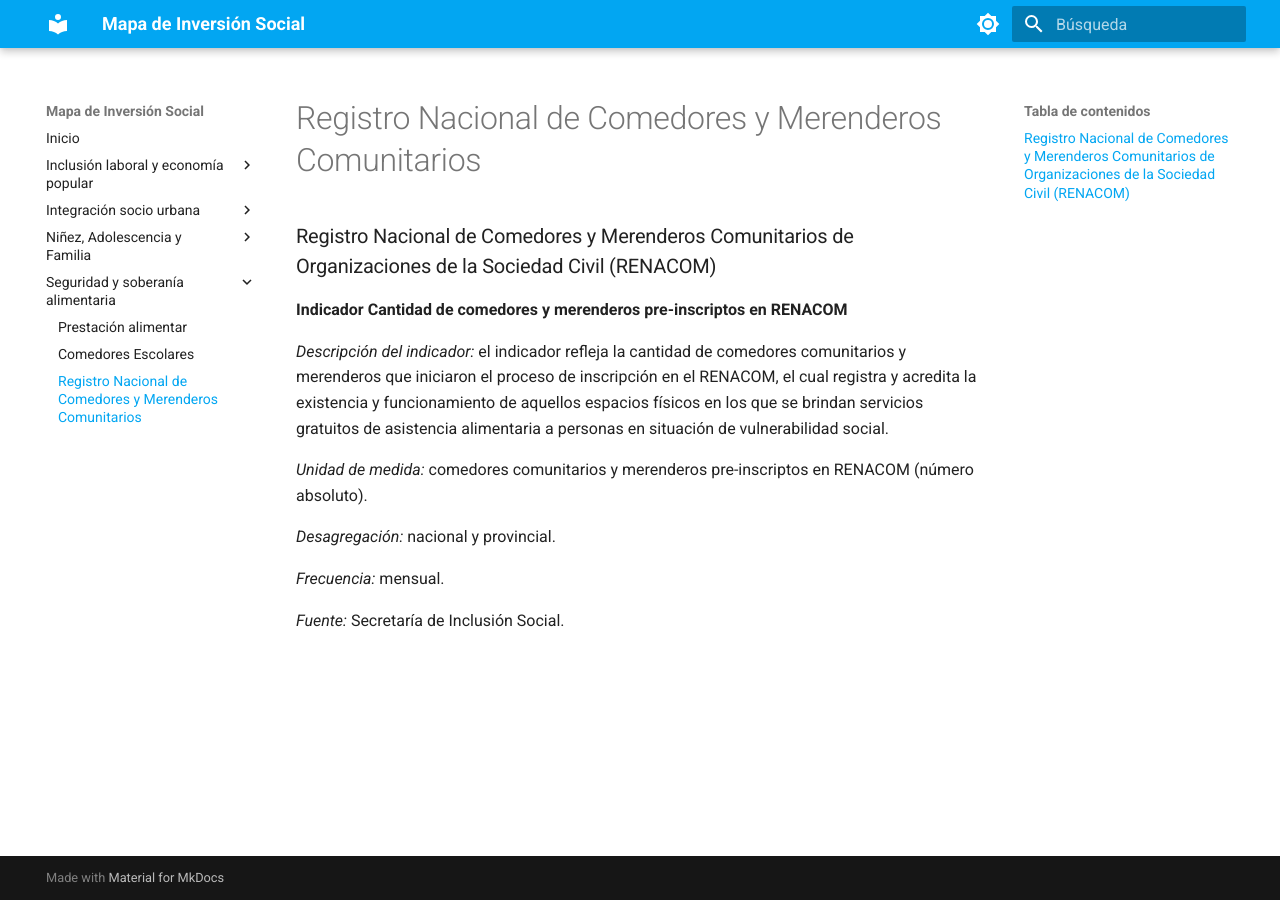
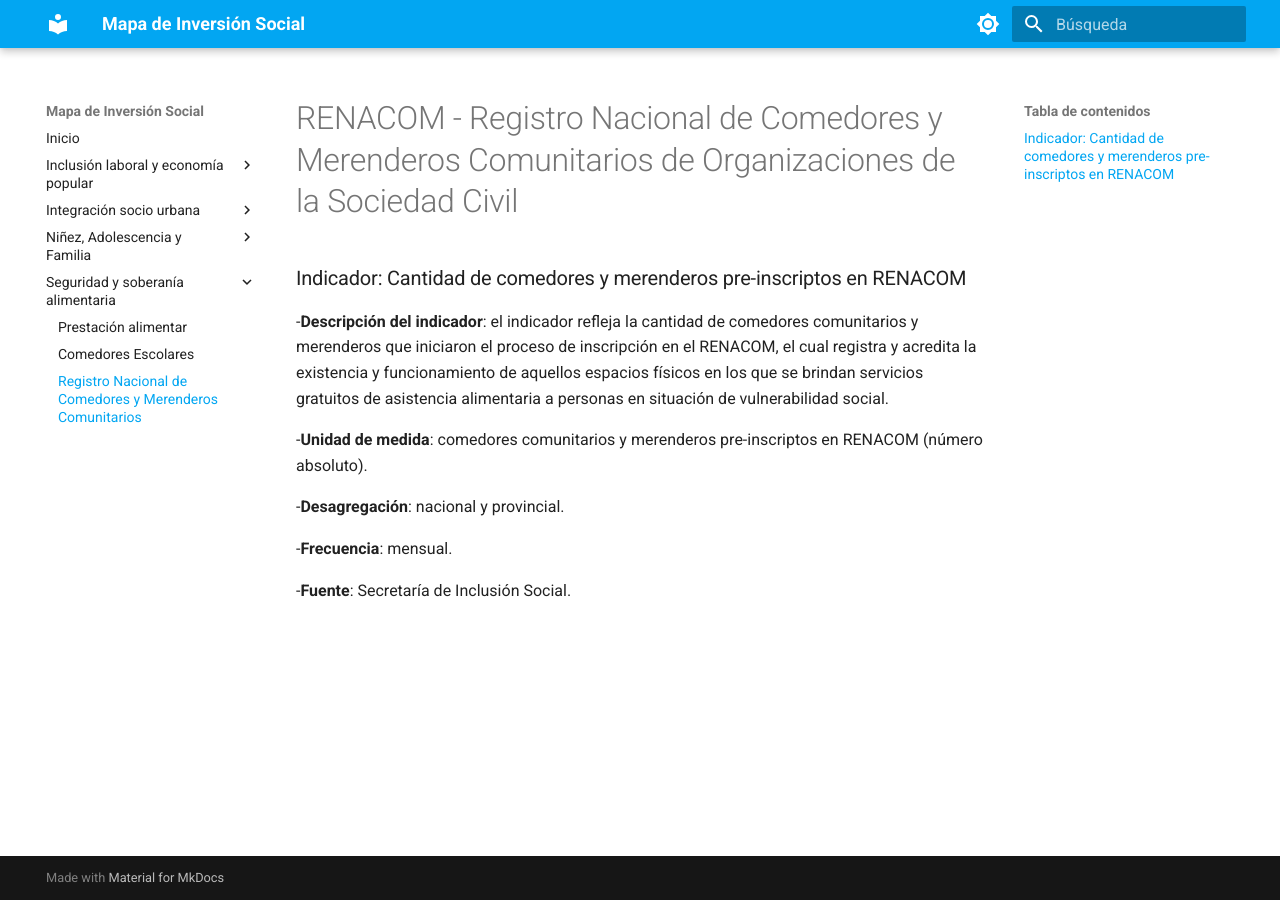
Before and after one commit to datos-desarrollosocial-nacion/metadata-mapa-de-inversion-social, an MkDocs documentation site: the page built from docs/renacom.md, in a window 1280 px wide. Built offline with MkDocs 1.6.1 and Material for MkDocs 9.7.7, drawn with Linux system fonts in a browser that asks for light colours.

Commit message:
Update renacom.md

```diff
--- a/docs/renacom.md
+++ b/docs/renacom.md
@@ -1,13 +1,13 @@
-### Registro Nacional de Comedores y Merenderos Comunitarios de Organizaciones de la Sociedad Civil (RENACOM)
+# RENACOM - Registro Nacional de Comedores y Merenderos Comunitarios de Organizaciones de la Sociedad Civil
 
-**Indicador Cantidad de comedores y merenderos pre-inscriptos en RENACOM**
+### Indicador: Cantidad de comedores y merenderos pre-inscriptos en RENACOM
 
-*Descripción del indicador:* el indicador refleja la cantidad de comedores comunitarios y merenderos que iniciaron el proceso de inscripción en el RENACOM, el cual registra y acredita la existencia y funcionamiento de aquellos espacios físicos en los que se brindan servicios gratuitos de asistencia alimentaria a personas en situación de vulnerabilidad social.
+-**Descripción del indicador**: el indicador refleja la cantidad de comedores comunitarios y merenderos que iniciaron el proceso de inscripción en el RENACOM, el cual registra y acredita la existencia y funcionamiento de aquellos espacios físicos en los que se brindan servicios gratuitos de asistencia alimentaria a personas en situación de vulnerabilidad social.
 
-*Unidad de medida:* comedores comunitarios y merenderos pre-inscriptos en RENACOM (número absoluto).
+-**Unidad de medida**: comedores comunitarios y merenderos pre-inscriptos en RENACOM (número absoluto).
 
-*Desagregación:* nacional y provincial.
+-**Desagregación**: nacional y provincial.
 
-*Frecuencia:* mensual.
+-**Frecuencia**: mensual.
 
-*Fuente:* Secretaría de Inclusión Social.
+-**Fuente**: Secretaría de Inclusión Social.
```
